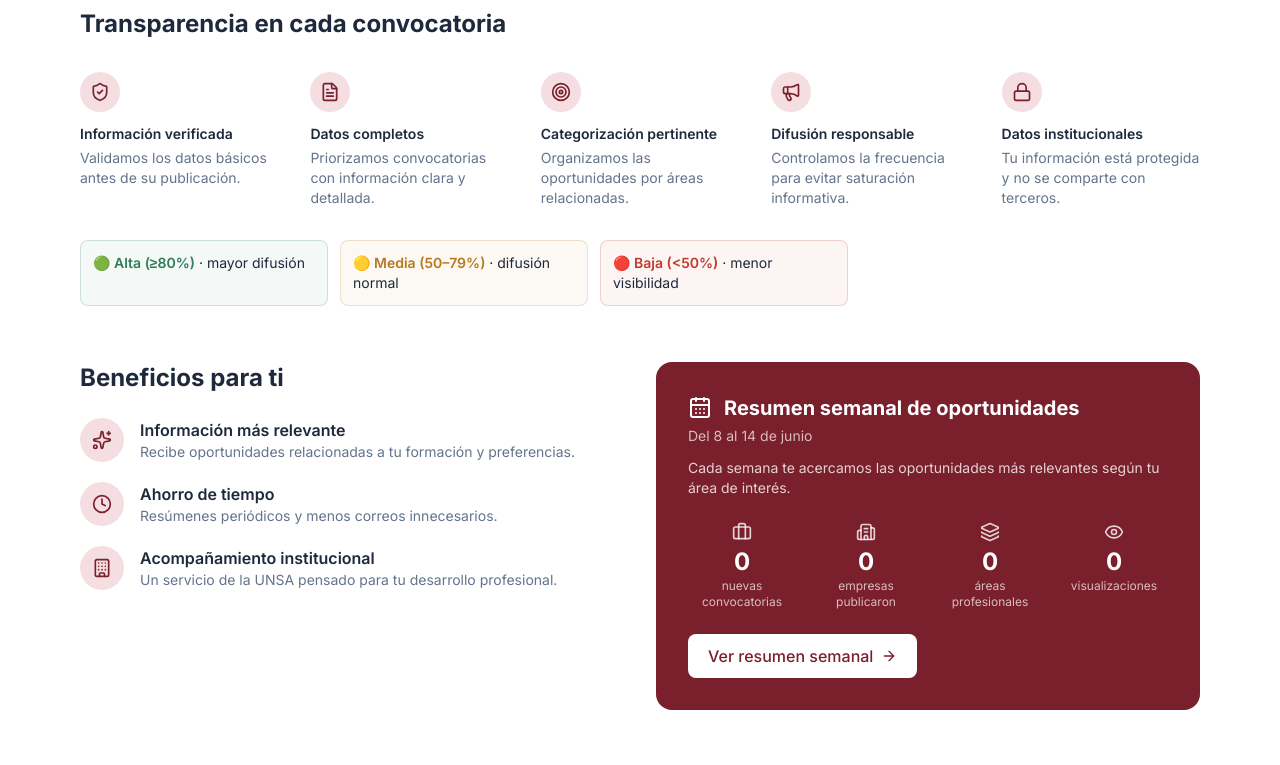
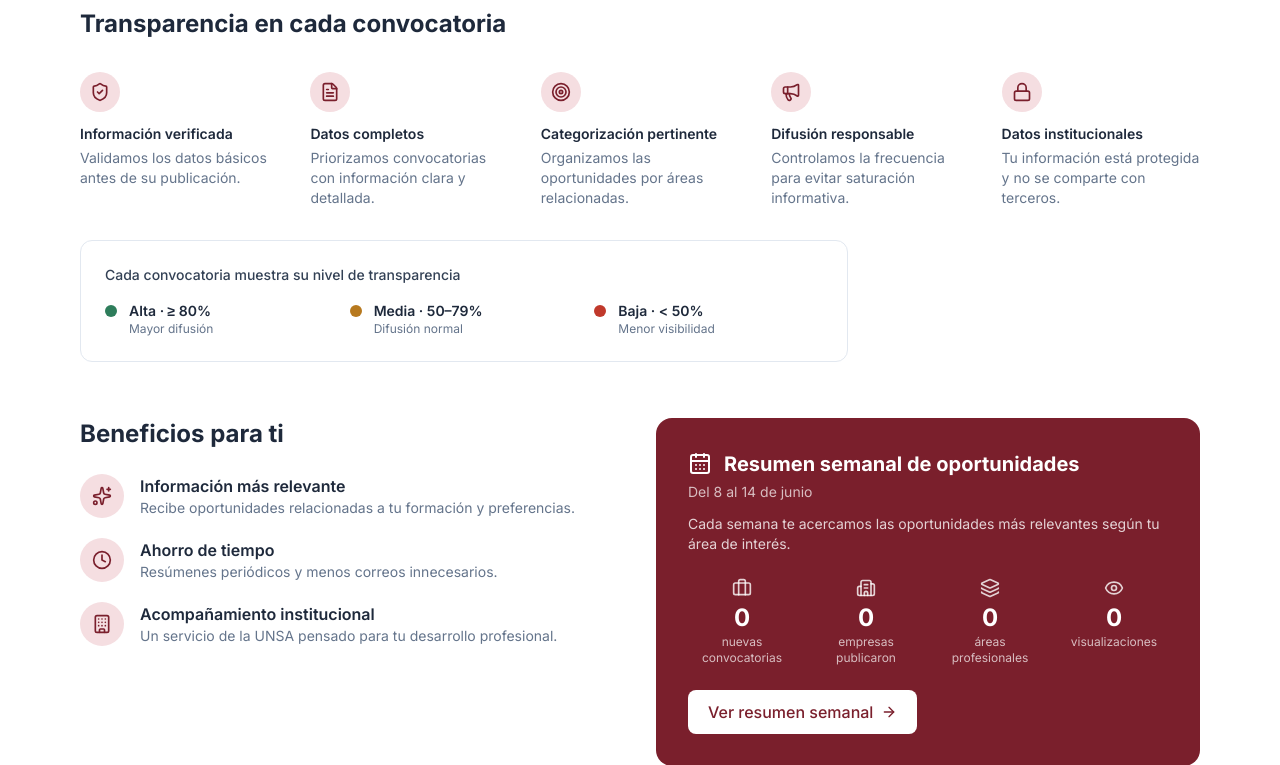
Before and after one commit to Cristhianepcc/conecta-unsa, a Django app: page / in a window 1280 px wide. Shown: the part 1114-1879 px from the top of the page. Run offline with Django 5.2, Linux system fonts and the light colour scheme; data that the repository does not hold is empty; some libraries are stand-ins or nearby versions.

Commit message:
style(landing): rediseñar leyenda del semaforo de transparencia (tarjeta con puntos de color)

```diff
--- a/apps/core/templates/core/home.html
+++ b/apps/core/templates/core/home.html
@@ -159,11 +159,23 @@
     {% include "core/_valor.html" with icono="megaphone" titulo="Difusión responsable" texto="Controlamos la frecuencia para evitar saturación informativa." %}
     {% include "core/_valor.html" with icono="lock" titulo="Datos institucionales" texto="Tu información está protegida y no se comparte con terceros." %}
   </div>
-  <!-- Semáforo explicado -->
-  <div class="mt-8 grid gap-3 sm:grid-cols-3 max-w-3xl">
-    <div class="rounded-lg bg-exito/5 border border-exito/20 p-3 text-sm"><span class="font-semibold text-exito">🟢 Alta (≥80%)</span> · mayor difusión</div>
-    <div class="rounded-lg bg-alerta/5 border border-alerta/20 p-3 text-sm"><span class="font-semibold text-alerta">🟡 Media (50–79%)</span> · difusión normal</div>
-    <div class="rounded-lg bg-peligro/5 border border-peligro/20 p-3 text-sm"><span class="font-semibold text-peligro">🔴 Baja (&lt;50%)</span> · menor visibilidad</div>
+  <!-- Semáforo de transparencia -->
+  <div class="mt-8 rounded-xl border border-slate-200 bg-white p-6 max-w-3xl">
+    <p class="text-sm font-medium text-slate-700">Cada convocatoria muestra su nivel de transparencia</p>
+    <div class="mt-4 grid gap-4 sm:grid-cols-3">
+      <div class="flex items-start gap-3">
+        <span class="mt-1 h-3 w-3 rounded-full bg-exito shrink-0"></span>
+        <div><p class="text-sm font-semibold text-slate-800">Alta · ≥ 80%</p><p class="text-xs text-slate-500">Mayor difusión</p></div>
+      </div>
+      <div class="flex items-start gap-3">
+        <span class="mt-1 h-3 w-3 rounded-full bg-alerta shrink-0"></span>
+        <div><p class="text-sm font-semibold text-slate-800">Media · 50–79%</p><p class="text-xs text-slate-500">Difusión normal</p></div>
+      </div>
+      <div class="flex items-start gap-3">
+        <span class="mt-1 h-3 w-3 rounded-full bg-peligro shrink-0"></span>
+        <div><p class="text-sm font-semibold text-slate-800">Baja · &lt; 50%</p><p class="text-xs text-slate-500">Menor visibilidad</p></div>
+      </div>
+    </div>
   </div>
 </section>
 
```
